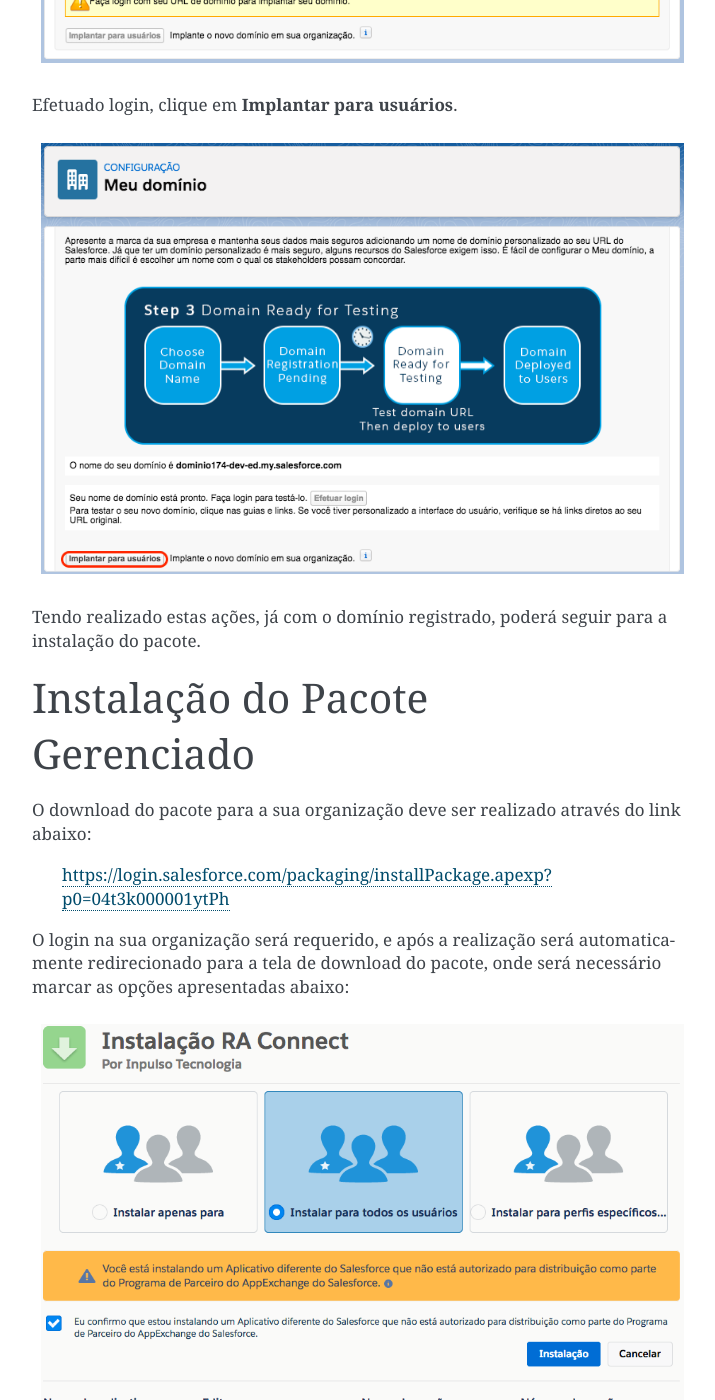
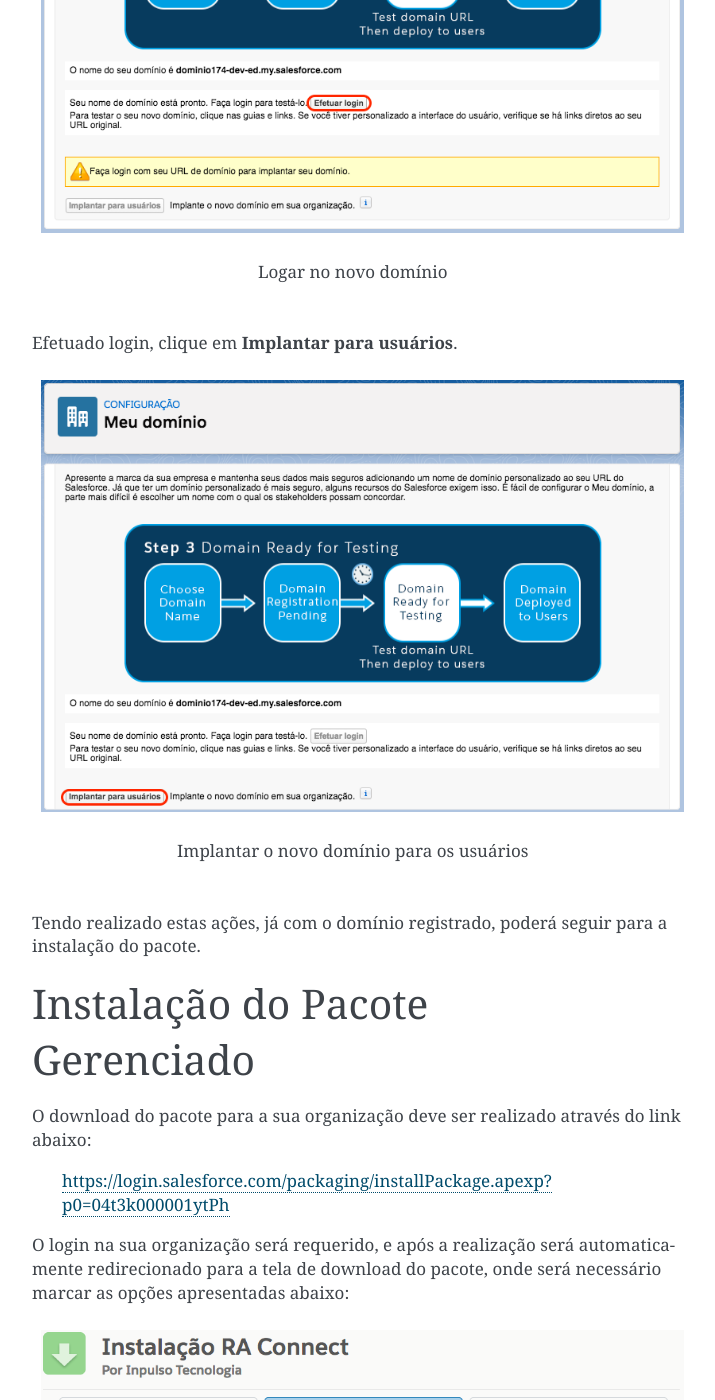
Before and after one commit to Inpulso-Tecnologia/RAConnectDOCFull, a Sphinx documentation site: the page built from docs/Setup/instalacao_pacote.rst, in a window 1280 px wide and 1400 px high, scrolled down 2221 px. Shown: the whole window, without its empty margins (388-1103 px from the left). Built offline with Sphinx 7.4.7, drawn with Linux system fonts in a browser that asks for light colours.

Commit message:
Pequenas correções

```diff
--- a/docs/Setup/instalacao_pacote.rst
+++ b/docs/Setup/instalacao_pacote.rst
@@ -1,11 +1,13 @@
 
 Registro de Domínio para a Organização
------------------------
+--------------------------------------
+
 
 Para que o pacote possa ser baixado primariamente o usuário deve possuir uma organização no SalesForce que possua o domínio cadastrado. Para cadastrar um domínio, vá até às configurações através a engrenagem no canto superior direito, como na figura a seguir:
 
 .. figure:: img/configuracao.png
     :alt: Solidity logo
+    :width: 500px
     :align: center
 
     Acessando **Configurações** da organização.
@@ -33,17 +35,22 @@
 .. figure:: img/dominio3.png
     :align: center
 
+    Logar no novo domínio
+
 Efetuado login, clique em **Implantar para usuários**.
 
 .. figure:: img/dominio4.png
     :alt: Solidity logo
     :align: center
 
+    Implantar o novo domínio para os usuários
+
 Tendo realizado estas ações, já com o domínio registrado, poderá seguir para a instalação do pacote.
 
 
 Instalação do Pacote Gerenciado
------------------------
+-------------------------------
+
 
 O download do pacote para a sua organização deve ser realizado através do link abaixo:
 
@@ -75,7 +82,8 @@
 
 
 Adicionando botão de Interação da aplicação
------------------------
+-------------------------------------------
+
 
 Na aplicação do RA Connect é possível interagir com a reclamação traziada do **Reclama Aqui**, todas as reclamações viram **Casos** no Salesforce.
 Para poder interagir com a reclamação será necessário adicionar um botão personalizado no layout de Caso, da preferencia da Organização.
--- a/docs/index.rst
+++ b/docs/index.rst
@@ -9,7 +9,7 @@
 passo-a-passo para a aplicação da funcionalidade e
 sua configuração em uma nova organização.
 
-* :doc:`Configurando a Organização <Setup/intalacao_pacote>`
+* :doc:`Configurando a Organização <Setup/instalacao_pacote>`
 
 **Funcional**
 
```
Also changed, not shown: 1 other file.
